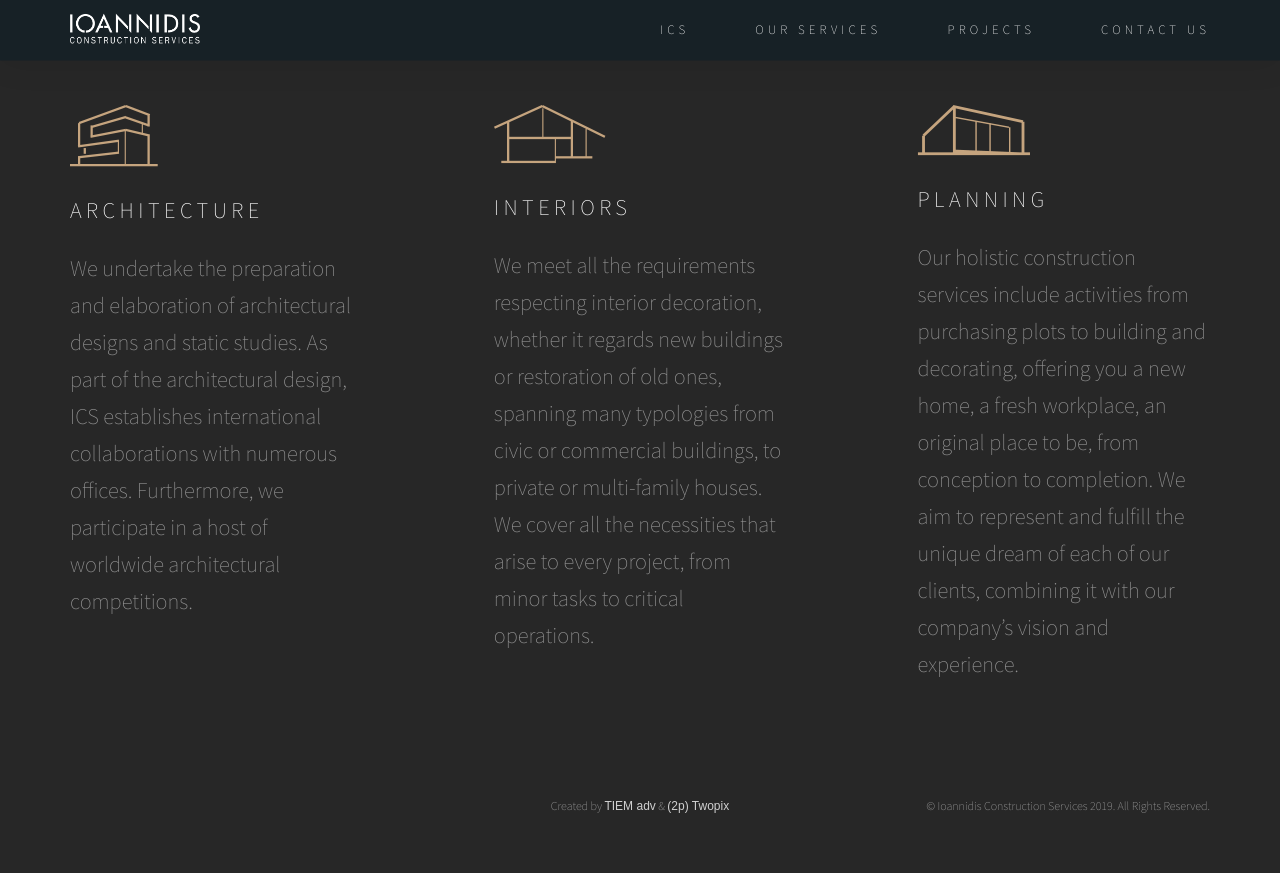
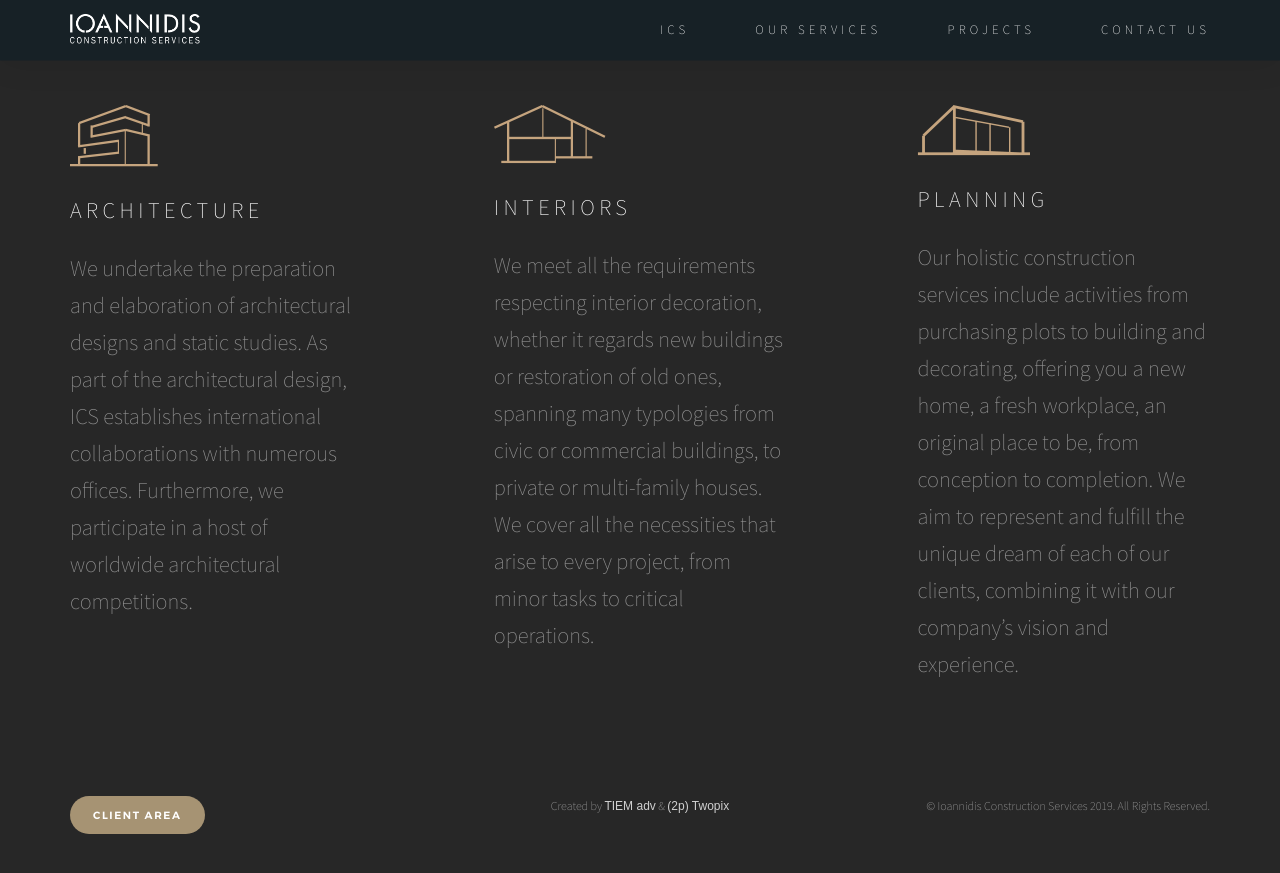
Before and after one commit to twopix/ion, a Jekyll site: the page built from index.html, in a window 1280 px wide and 900 px high, scrolled down 2522 px. Shown: the top 873 px of the window. Built offline with Jekyll 4.4.1, drawn with Linux system fonts in a browser that asks for light colours.

Commit message:
clients area

```diff
--- a/_includes/footer.html
+++ b/_includes/footer.html
@@ -3,6 +3,7 @@
     <div class="container">
         <div class="row-base row">
             <div class="col-base text-left-md col-md-4">
+                            <a href="/login.php" class="btn">Client area</a>
                 <!--                         <a href="#" class="brand">
 <img src="{{site.logo-small | relative_url }}" class="img-responsive" alt="" width="200">
 </a> -->
```
